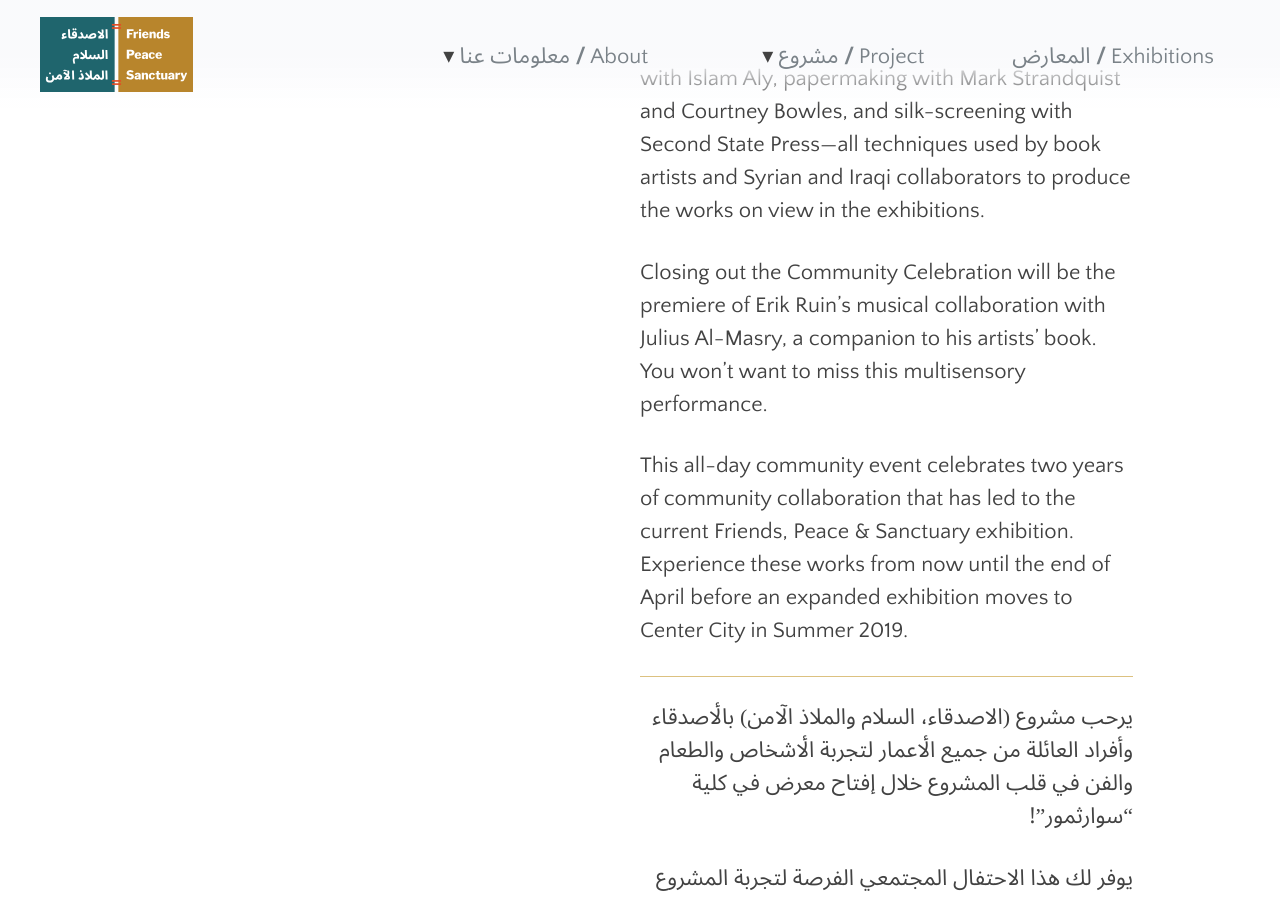
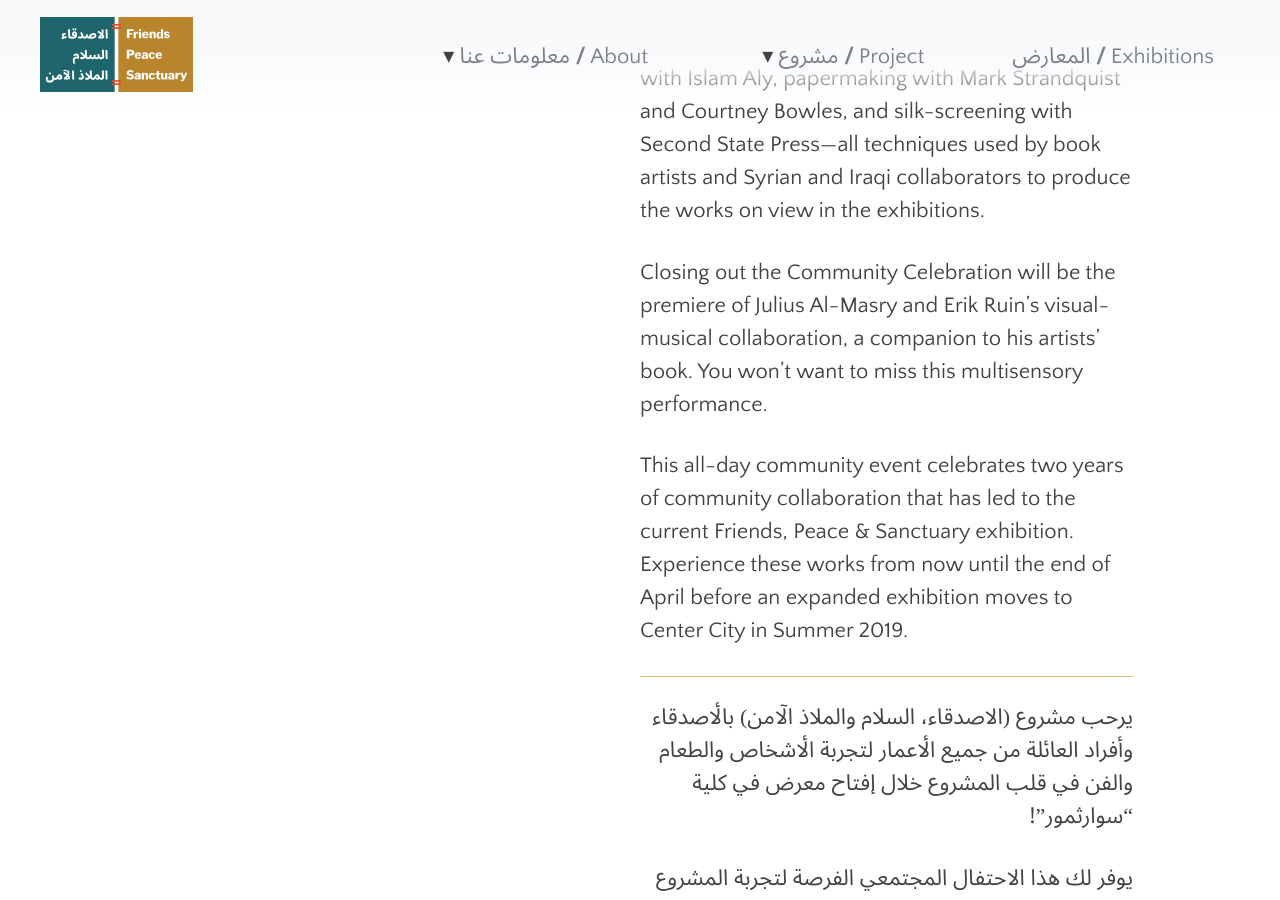
Before and after one commit to swat-ds/fps.swarthmore.edu, a Jekyll site: the page built from _posts/2019-02-22-celebration.md, in a window 1280 px wide and 900 px high, scrolled down 857 px. Built offline with Jekyll 4.4.1, drawn with Linux system fonts in a browser that asks for light colours.

Commit message:
Update 2019-02-22-celebration.md

```diff
--- a/_posts/2019-02-22-celebration.md
+++ b/_posts/2019-02-22-celebration.md
@@ -42,7 +42,7 @@ This Community Celebration offers you the chance to experience a taste of the pr
 
 You will get to sample Syrian and Iraqi food, learn more about partner organizations, and participate in a variety of art demonstrations. These include: letterpress with Maureen Cummins, laser cutting with Islam Aly, papermaking with Mark Strandquist and Courtney Bowles, and silk-screening with Second State Press—all techniques used by book artists and Syrian and Iraqi collaborators to produce the works on view in the exhibitions.
 
-Closing out the Community Celebration will be the premiere of Erik Ruin’s musical collaboration with Julius Al-Masry, a companion to his artists’ book. You won’t want to miss this multisensory performance.
+Closing out the Community Celebration will be the premiere of Julius Al-Masry and Erik Ruin’s visual-musical collaboration, a companion to his artists’ book. You won’t want to miss this multisensory performance.
 
 This all-day community event celebrates two years of community collaboration that has led to the current Friends, Peace & Sanctuary exhibition. Experience these works from now until the end of April before an expanded exhibition moves to Center City in Summer 2019.
 
```
